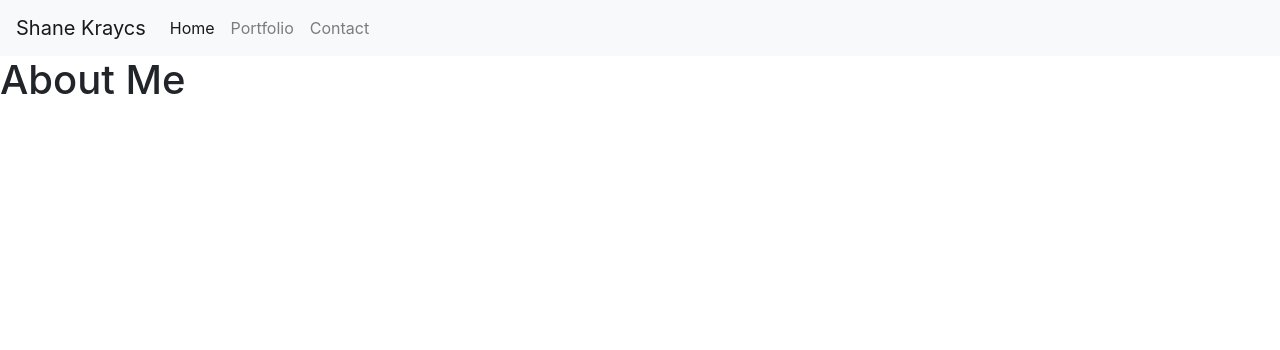
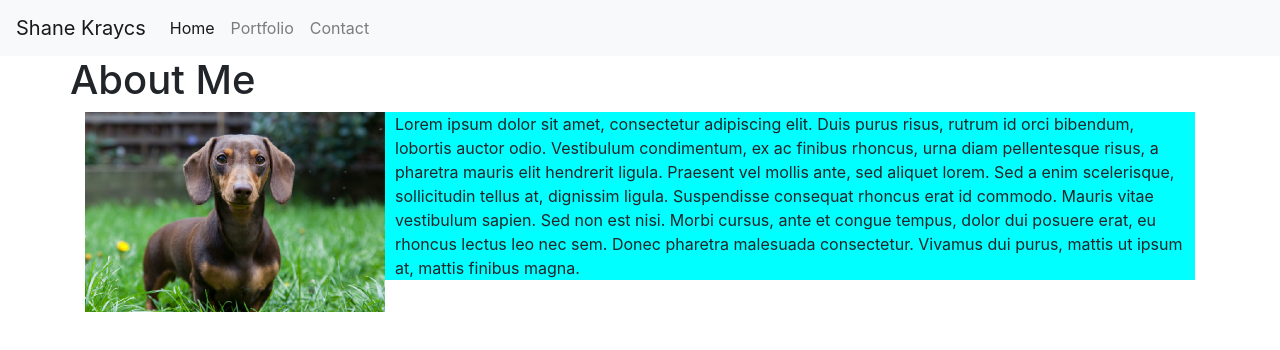
Before and after one commit to smkraycs12/SMK_Portfolio, a plain HTML site: page index.html in a window 1280 px wide. Drawn offline with nearby package versions, Linux system fonts and the light colour scheme.

Commit message:
added placeholders and css

```diff
--- a/index.html
+++ b/index.html
@@ -7,8 +7,8 @@
 
     <!-- Bootstrap CSS -->
     <link rel="stylesheet" href="https://stackpath.bootstrapcdn.com/bootstrap/4.5.2/css/bootstrap.min.css" integrity="sha384-JcKb8q3iqJ61gNV9KGb8thSsNjpSL0n8PARn9HuZOnIxN0hoP+VmmDGMN5t9UJ0Z" crossorigin="anonymous">
-
-    <title>Hello, world!</title>
+    <link rel="stylesheet" href="style.css" text="text/style">
+    <title>Shane Kraycs's Portfolio</title>
   </head>
 
   <!-- Nav Bar Head -->
@@ -38,7 +38,21 @@
 
   </header>
   <body>
-    <h1>About Me</h1>
+    <div class="container">
+      <div class="row">
+        <h1>About Me</h1>
+      </div>
+      <div class="row">
+        <div class="col">
+          <img id="aboutme" src="assets/phimg.jpg" alt="placeholder">
+          <p>
+            Lorem ipsum dolor sit amet, consectetur adipiscing elit. Duis purus risus, rutrum id orci bibendum, lobortis auctor odio. Vestibulum condimentum, ex ac finibus rhoncus, urna diam pellentesque risus, a pharetra mauris elit hendrerit ligula. Praesent vel mollis ante, sed aliquet lorem. Sed a enim scelerisque, sollicitudin tellus at, dignissim ligula. Suspendisse consequat rhoncus erat id commodo. Mauris vitae vestibulum sapien. Sed non est nisi. Morbi cursus, ante et congue tempus, dolor dui posuere erat, eu rhoncus lectus leo nec sem. Donec pharetra malesuada consectetur. Vivamus dui purus, mattis ut ipsum at, mattis finibus magna.
+          </p>
+        </div>
+
+
+      </div>
+    </div>
 
     <!-- Optional JavaScript -->
     <!-- jQuery first, then Popper.js, then Bootstrap JS -->
```
Also changed, not shown: sitePages/contact.html (+1 -1 lines).
